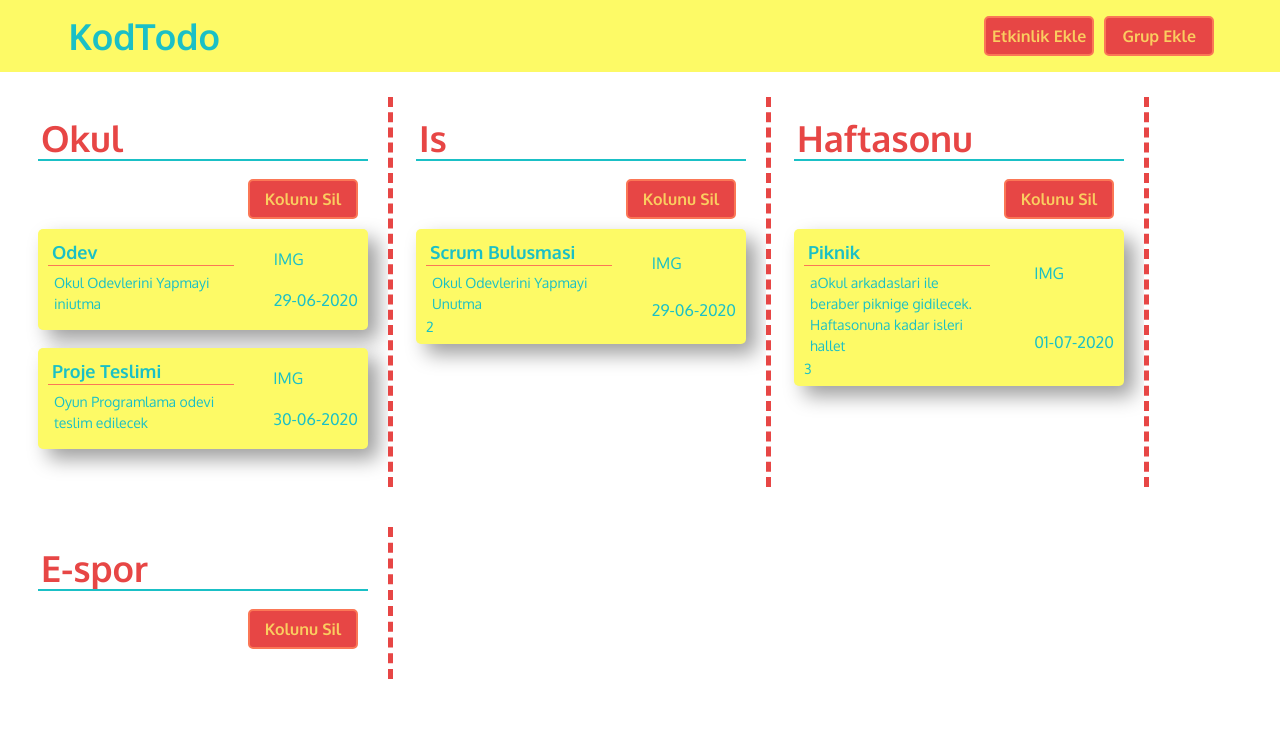
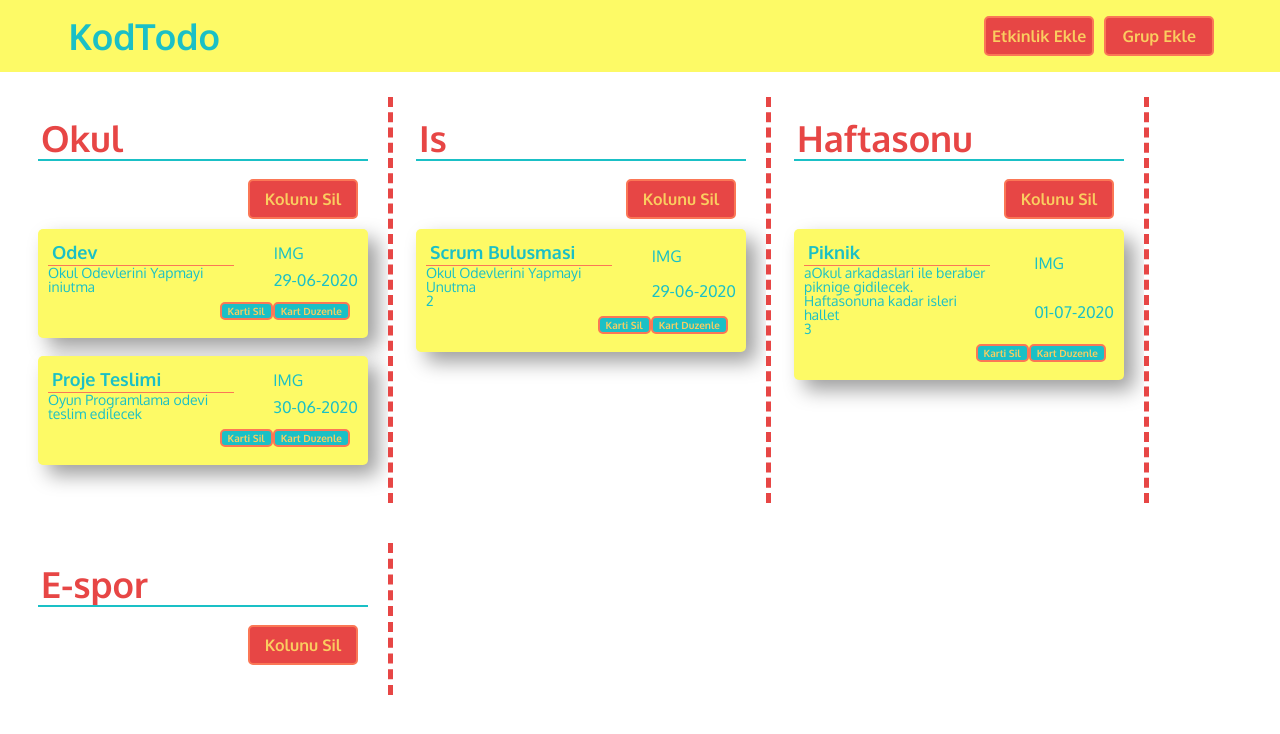
Before and after one commit to Cihatata/todoApp, a React (Create React App) app: page / in a window 1280 px wide. Shown: the top 734 px of the page. Built offline with nearby package versions, Linux system fonts and the light colour scheme.

Commit message:
there are errors

```diff
--- a/src/components/Card.js
+++ b/src/components/Card.js
@@ -1,26 +1,49 @@
 import React from 'react';
-// import { connect } from 'react-redux';
+import { connect } from 'react-redux';
 import '../styles/Card.scss';
 
-function Card({ Cards = ['any'] }) {
+function Card({ Cards = ['any'], groupId, deleteCard }) {
   // console.log(Cards[0]);
-  return Cards.map((card) => {
+  return Cards.map((card, i) => {
     if (card !== 'any') {
       return (
-        <div key={card.header + Math.random()} className="card">
-          <div className="card-left">
-            <div className="card-left-header">{card.header}</div>
-            <div className="card-left-text">{card.text}</div>
-            <div className="card-left-tag">{card.tag}</div>
+        <section key={Math.random()} className="card">
+          <div className="card-info">
+            <div className="card-info-left">
+              <div className="card-info-left-header">{card.header}</div>
+              <div className="card-left-text">{card.text}</div>
+              <div className="card-left-tag">{card.tag}</div>
+            </div>
+            <div className="card-info-right">
+              <div className="card-info-right-image">IMG</div>
+              <div className="card-info-right-date">{card.date}</div>
+            </div>
           </div>
-          <div className="card-right">
-            <div className="card-right-image">IMG</div>
-            <div className="card-right-date">{card.date}</div>
+          <div className="card-buttons">
+            <button
+              onClick={() => {deleteCard(groupId, i)}}
+              type="button"
+            >
+              Karti Sil
+            </button>
+            <button type="button">Kart Duzenle</button>
           </div>
-        </div>
+        </section>
       );
     }
     return <div key={card}>Etkinlik Yok</div>;
   });
 }
-export default Card;
+
+const mapDispatchToProps = (dispatch) => {
+  return {
+    deleteCard: (groupId, cardIndex) =>
+      dispatch({
+        type: 'DELETE_CARD',
+        groupId,
+        cardIndex,
+      }),
+  };
+};
+
+export default connect(null, mapDispatchToProps)(Card);
--- a/src/components/Column.js
+++ b/src/components/Column.js
@@ -16,7 +16,7 @@ function Column({ groups, deleteColon }) {
         >
           Kolunu Sil
         </button>
-        <Card Cards={group.cards} />
+        <Card groupId={group.groupId} Cards={group.cards} />
       </section>
     );
   });
@@ -36,6 +36,6 @@ const mapDispatchToProps = (dispatch) => {
         groupId: id,
       }),
   };
-}
+};
 
-export default connect(mapStateToProps,mapDispatchToProps)(Column);
+export default connect(mapStateToProps, mapDispatchToProps)(Column);
--- a/src/components/Main.js
+++ b/src/components/Main.js
@@ -86,6 +86,7 @@ function Main(props) {
               className="main-form-show-select"
               value={eventGroupName}
             >
+            <option>Kolon seciniz</option>
               {groups.map((val) => {
                 return (
                   <option key={val.groupId} value={val.groupName}>
@@ -101,7 +102,7 @@ function Main(props) {
             value="Ekle"
             type="button"
           >
-            Ekle1
+            Ekle
           </button>
         </form>
       </div>
--- a/src/reducers/index.js
+++ b/src/reducers/index.js
@@ -108,6 +108,7 @@ const reducer = (state = INITIAL_STATE, action) => {
       } = state;
       let index;
       groups.map((val, i) => {
+        // eventGroupName Bos gelebiliyor.
         if (val.groupName === eventGroupName) {
           index = i;
         }
@@ -120,7 +121,8 @@ const reducer = (state = INITIAL_STATE, action) => {
         tag: eventTags,
       };
       const oldCard = groups[index].cards;
-      const test = oldCard.push(newCard);
+      oldCard.push(newCard);
+      console.log('new', groups);
       return {
         ...state,
         groups: [...state.groups],
@@ -135,8 +137,27 @@ const reducer = (state = INITIAL_STATE, action) => {
     case 'DELETE_COLON': {
       const { groups } = state;
       groups.splice(action.groupId, 1);
+      return { ...state, groups: [...state.groups] };
+    }
+    case 'DELETE_CARD': {
+      let { groups } = state;
       console.log(action.groupId);
-      return { ...state, groups: [...state.groups] };
+      console.log(action.cardIndex);
+      let index;
+      groups.map((val, i) => {
+        // eventGroupName Bos gelebiliyor.
+        if (val.groupId === action.groupId) {
+          index = i;
+        }
+      });
+      groups = groups[index].cards.splice(action.cardIndex, 1);
+      //console.log('oldCard', oldCard);
+      // oldCard.splice(action.cardIndex, 1);
+      console.log('newCard', groups);
+      return {
+        ...state,
+        groups: [...state.groups],
+      };
     }
     default:
       return state;
--- a/src/styles/Card.scss
+++ b/src/styles/Card.scss
@@ -1,14 +1,16 @@
 @import './Base.scss';
-
 .card{
+    background-color: $header;
+    display: flex;
+    flex-direction: column  ;
     color:$logo;
     margin-bottom: 18px;
     border-radius: 5px;
     box-shadow: 10px 10px 20px 0px rgba(0, 0, 0, 0.384);
-    background-color: $header;
     padding: 10px;
+    box-sizing: border-box;
+    &-info{
         display: flex;
-    box-sizing: border-box;
             &-left{
             font-size: 14px;
             font-weight: 400;
@@ -35,3 +37,16 @@
                 justify-content: space-around;
             }
     }
+    &-buttons{
+        padding: 8px;
+        margin-left: auto;
+        font-size: 10px;
+        button{
+            font-weight: 700;
+            background-color:$logo;
+            color:$koyusari;
+            border-radius: 5px;
+            border:2px solid $koyu;
+        }
+    }
+}
```
Lines whose indentation alone changed are shown as unchanged.
